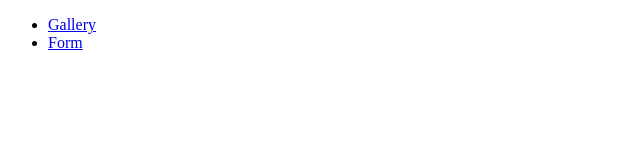
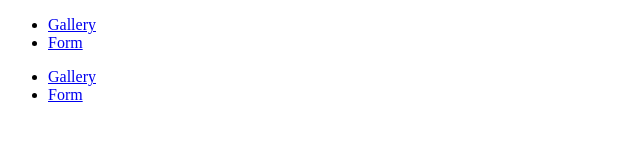
Before and after one commit to Kateryna-Davydenko/goit-js-hw-09, a plain HTML site: page index.html in a window 1280 px wide. Shown: the whole page, without its empty margins (0-640 px from the left). Drawn offline with Linux system fonts and the light colour scheme.

Commit message:
Deploying to gh-pages from @ Kateryna-Davydenko/goit-js-hw-09@1590ea8ea119feada39e2a03eb4a301327d56639 🚀

```diff
--- a/index.html
+++ b/index.html
@@ -21,6 +21,16 @@
   </nav>
 </header>
 
-    <ul class="gallery"></ul>
+    <nav>
+      <ul>
+        <li>
+          <a href="./1-gallery.html" class="nav-link">Gallery</a>
+        </li>
+
+        <li>
+          <a href="./2-form.html" class="nav-link">Form</a>
+        </li>
+      </ul>
+    </nav>
   </body>
 </html>
```
